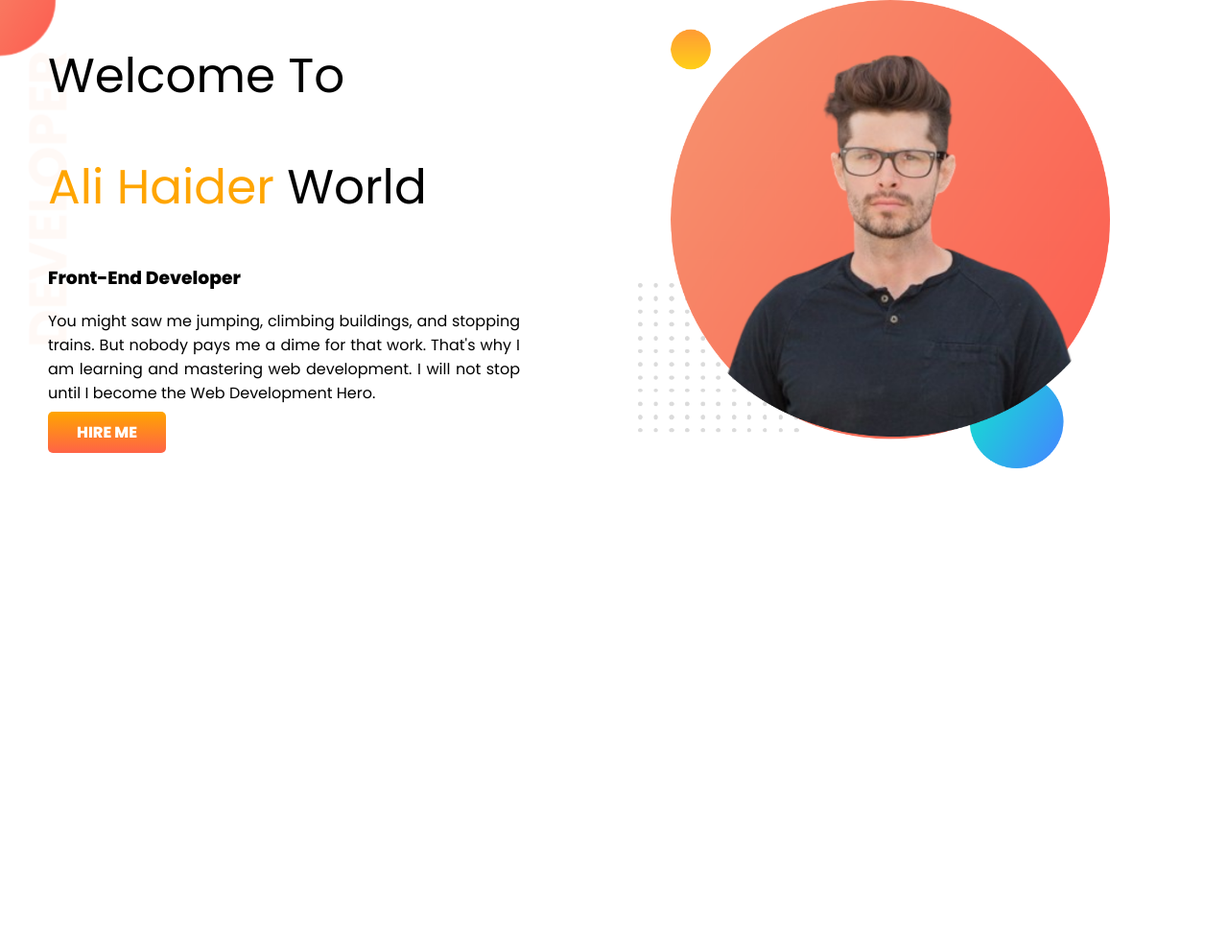
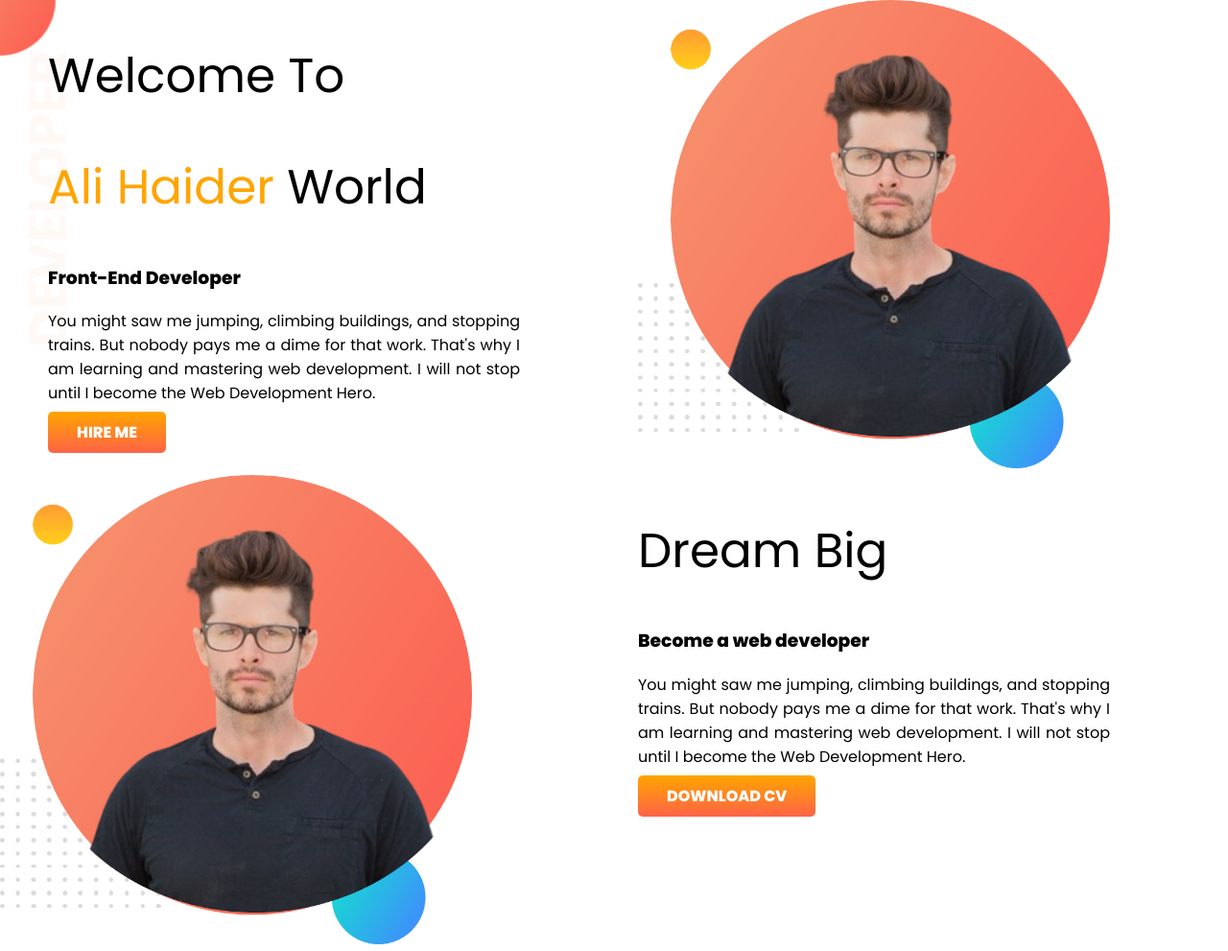
Before and after one commit to alihaider-dev/dev-portfolio, a plain HTML site: page index.html in a window 1280 px wide. Shown: the whole page at 96% size. Before the commit the page ends 800 px from the top, so only its background shows below. Drawn offline with Linux system fonts and the light colour scheme.

Commit message:
Dream Big Section Done

```diff
--- a/index.html
+++ b/index.html
@@ -32,5 +32,26 @@
         <img src="images/my-bg-new.png" alt="Ali haider" />
       </div>
     </section>
+    <!-- This is Dream Section -->
+    <section class="dream-section">
+      <div class="content-area half-width">
+        <h1>Dream Big</h1>
+
+        <h3>Become a web developer</h3>
+        <p>
+          You might saw me jumping, climbing buildings, and stopping trains. But
+          nobody pays me a dime for that work. That's why I am learning and
+          mastering web development. I will not stop until I become the Web
+          Development Hero.
+        </p>
+        <!-- This is button Area -->
+        <a target="_blank" href="https://github.com/alihaider-dev"
+          >DOWNLOAD CV</a
+        >
+      </div>
+      <div class="image-area half-width">
+        <img src="images/my-bg-new.png" alt="Ali haider" />
+      </div>
+    </section>
   </body>
 </html>
--- a/style.css
+++ b/style.css
@@ -2,6 +2,8 @@ body {
   font-family: 'Poppins', sans-serif;
   margin: 0;
 }
+
+/* Welcome Area CSS */
 .orange-color {
   color: orange;
 }
@@ -39,3 +41,12 @@ section {
 .half-width {
   width: 50%;
 }
+
+/* Dream Area CSS */
+.dream-section {
+  display: flex;
+  flex-direction: row-reverse;
+}
+.dream-section a {
+  text-transform: uppercase;
+}
```
